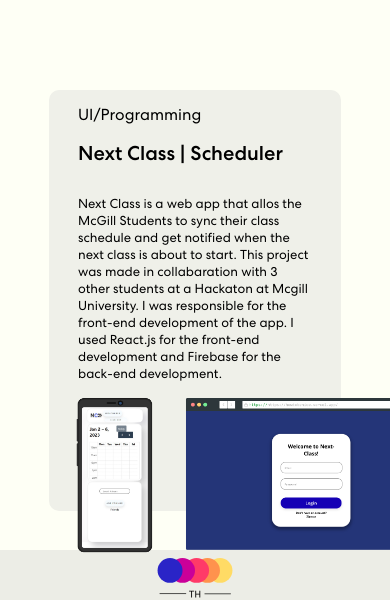
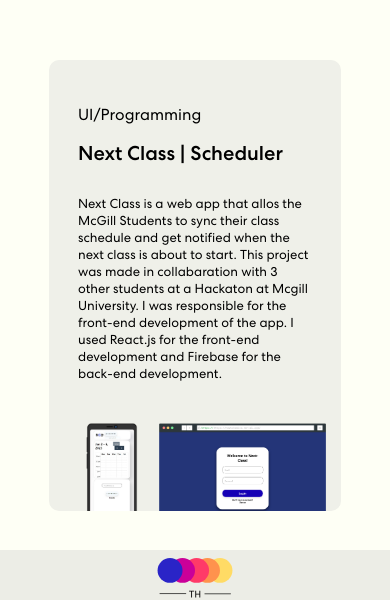
Before and after one commit to Thanh-Huy1104/myportfolio, a React (Create React App) app in the folder porfolio-app/: page / in a window 390 px wide. Shown: the part 4439-5039 px from the top of the page. Built offline with nearby package versions, Linux system fonts and the light colour scheme.

Commit message:
corrected overflow

```diff
--- a/porfolio-app/src/App.css
+++ b/porfolio-app/src/App.css
@@ -502,7 +502,6 @@
 
 @media screen and (max-width: 600px) {
   body {
-    overflow: hidden;
 
   }
   .About_right{
@@ -515,6 +514,7 @@
   }
   .next-class-container {
     width: 75%;
+    overflow: hidden;
 
   }
   .next-class-content {
@@ -536,7 +536,6 @@
   .next-class-img img {
     position: relative;
     top: 5px;
-    left: 15%;
-    scale: 1.5;
+    scale: 1;
   }
 }
```
